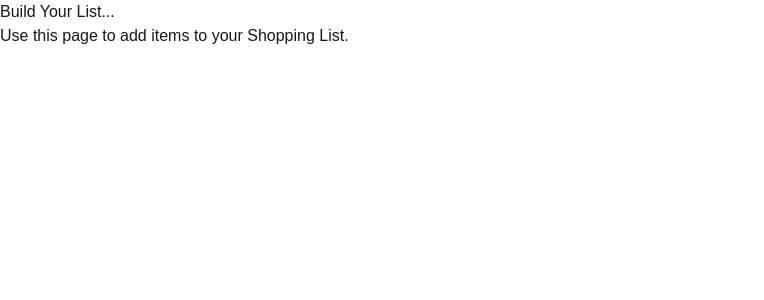
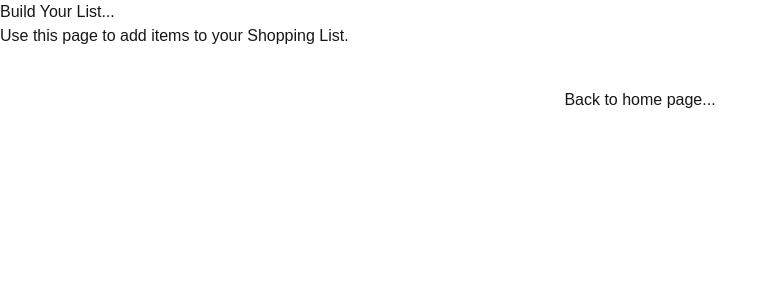
Before and after one commit to SueAtSAIT/cprg306-assignments, a Next.js app: page /week-4 in a window 1280 px wide. Shown: the top 300 px of the page, without its empty margins (0-764 px from the left). Built offline with nearby package versions, Linux system fonts and the light colour scheme.

Commit message:
Creates new footer component in week-3, calls it in week-3 and week-4 Page()

```diff
--- /dev/null
+++ b/app/week-3/footer.js
@@ -0,0 +1,9 @@
+import Link from "next/link";
+
+export default function FooterLink() {
+  return (
+    <footer className="text-center my-10">
+      <Link href="../.">Back to home page...</Link>
+    </footer>
+  );
+}
--- a/app/week-3/page.js
+++ b/app/week-3/page.js
@@ -5,6 +5,8 @@
 import Link from "next/link";
 
 import ItemList from "./item-list";
+
+import FooterLink from "./footer";
 
 export default function Page() {
   return (
@@ -17,9 +19,7 @@ export default function Page() {
       <main className="mx-auto max-w-sm items-center">
         <ItemList />
       </main>
-      <footer className="text-center my-10">
-        <Link href="../.">Back to home page...</Link>
-      </footer>
+      <FooterLink />
     </>
   );
 }
--- a/app/week-4/page.js
+++ b/app/week-4/page.js
@@ -1,4 +1,5 @@
 import Link from "next/link";
+import FooterLink from "../week-3/footer";
 
 import NewItem from "./new-item";
 
@@ -9,6 +10,8 @@ export default function Page() {
         <h1>Build Your List...</h1>
         <p>Use this page to add items to your Shopping List.</p>
       </header>
+      <main></main>
+      <FooterLink />
     </>
   );
 }
```
